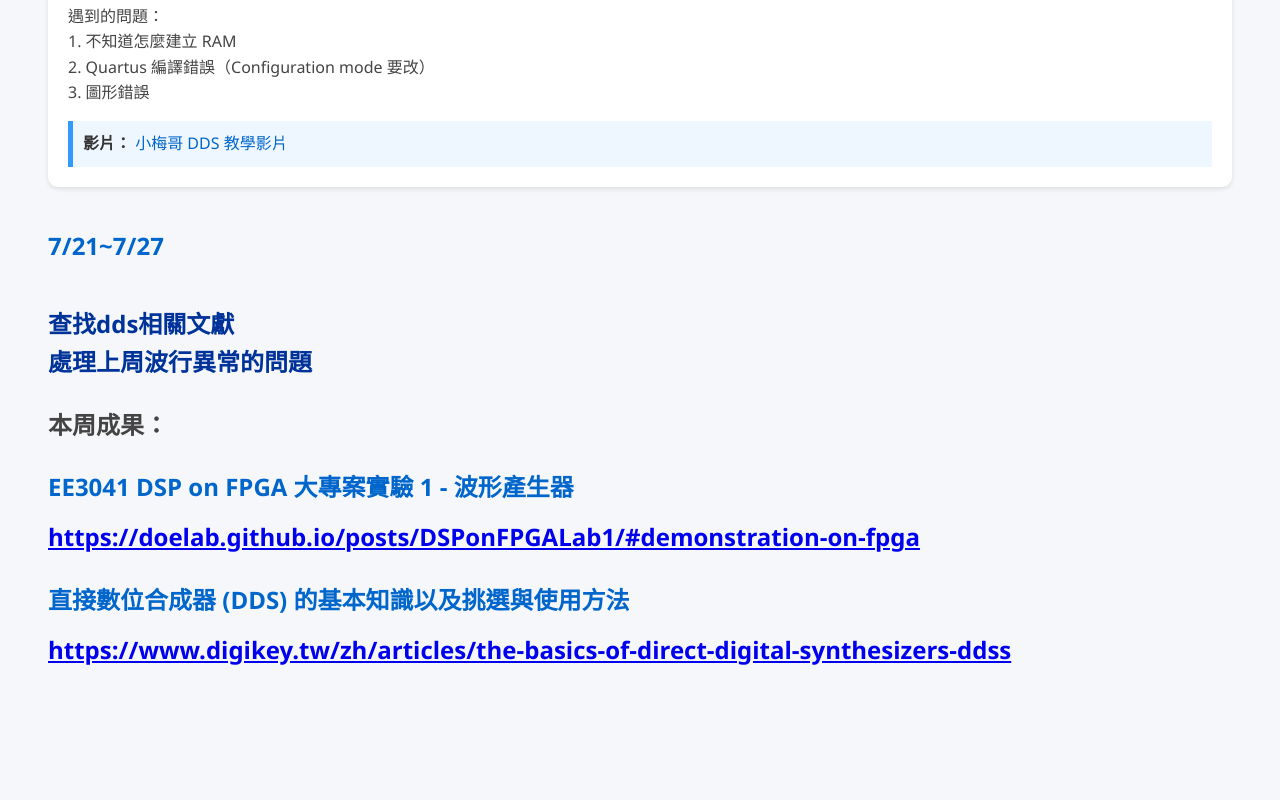
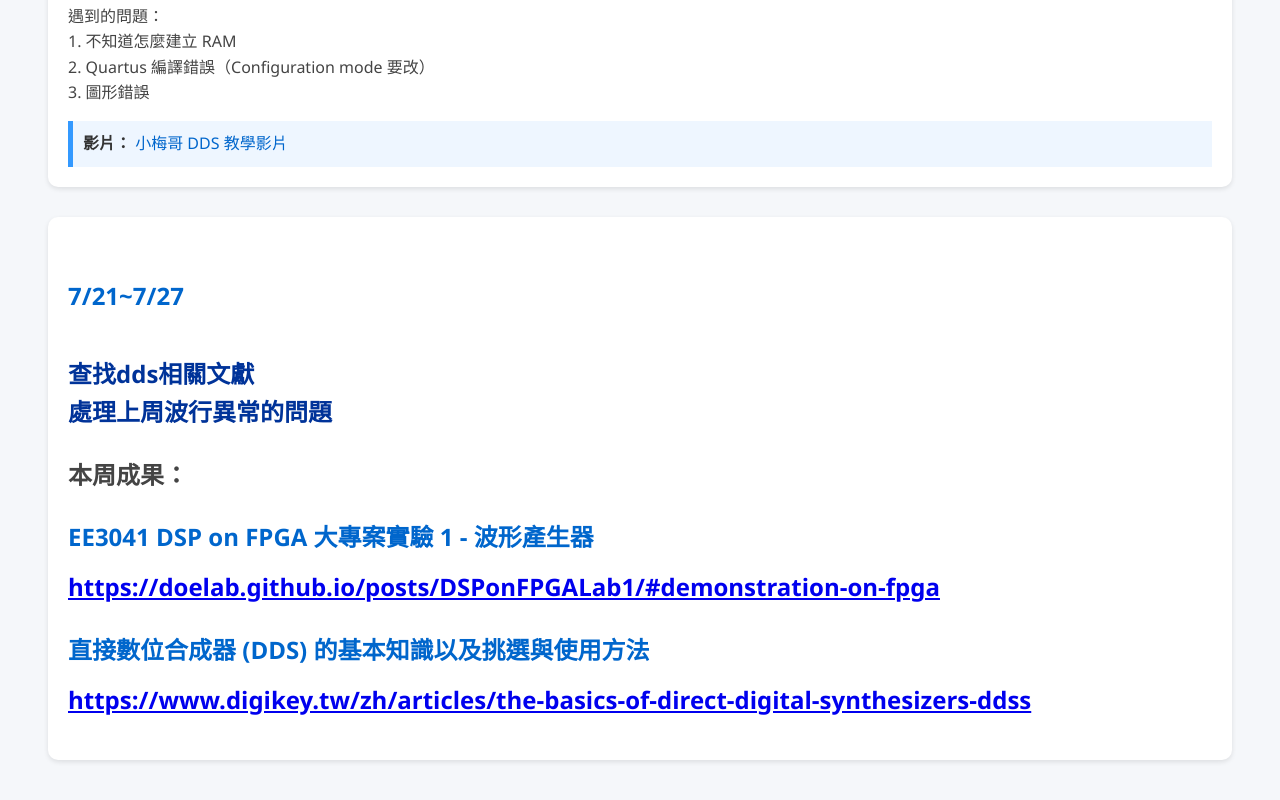
Before and after one commit to BOHAO0322/my-report, a plain HTML site: page index.htm in a window 1280 px wide. Shown: the part 336-1136 px from the top of the page. Before the commit the page ends 1074 px from the top, so only its background shows below. Drawn offline with Linux system fonts and the light colour scheme.

Commit message:
Add files via upload

```diff
--- a/index.htm
+++ b/index.htm
@@ -59,6 +59,7 @@
       </a>
     </div>
   </div>
+   <div class="week">
     <h2>7/21~7/27<h2>
     <p class="progress">
       查找dds相關文獻<br>
@@ -73,6 +74,8 @@
     <a href="https://www.digikey.tw/zh/articles/the-basics-of-direct-digital-synthesizers-ddss" target="_blank">
     https://www.digikey.tw/zh/articles/the-basics-of-direct-digital-synthesizers-ddss
     </a>
+   </div>
+
 
 </body>
 </html>
```
